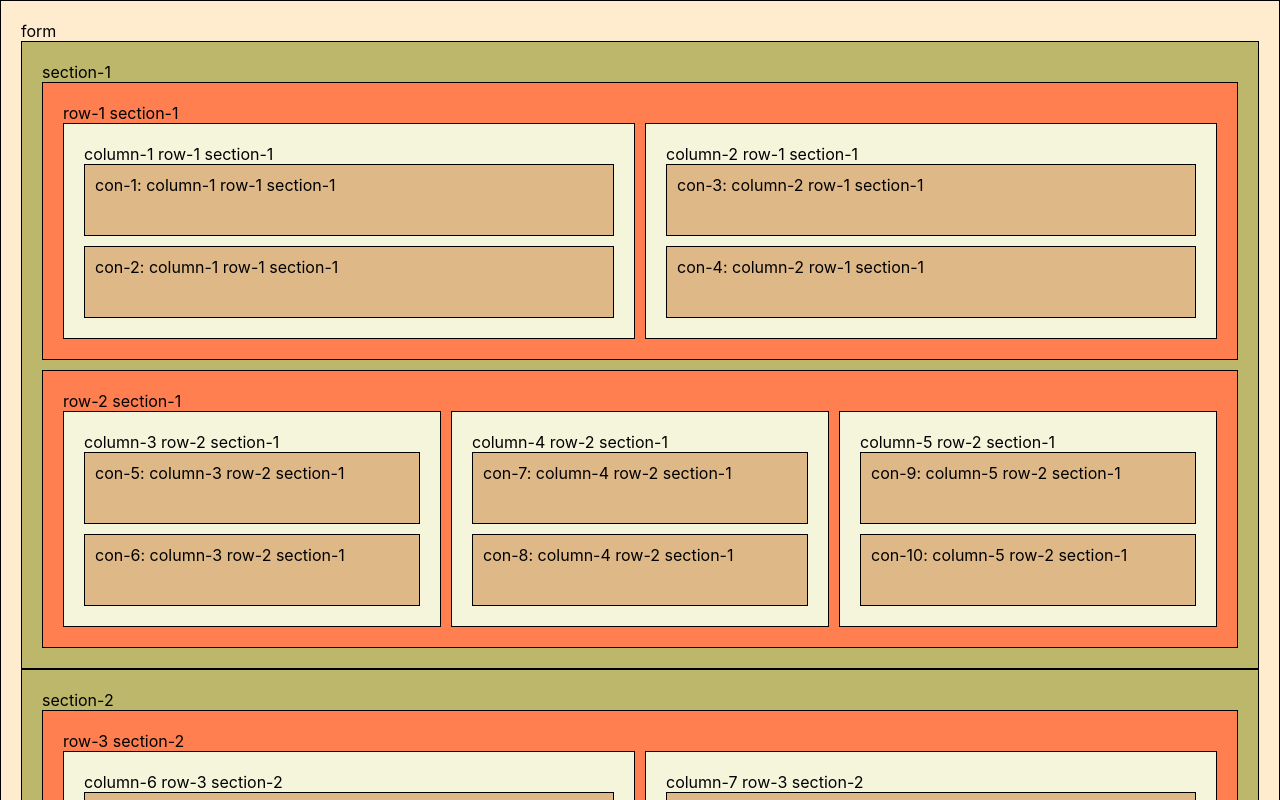
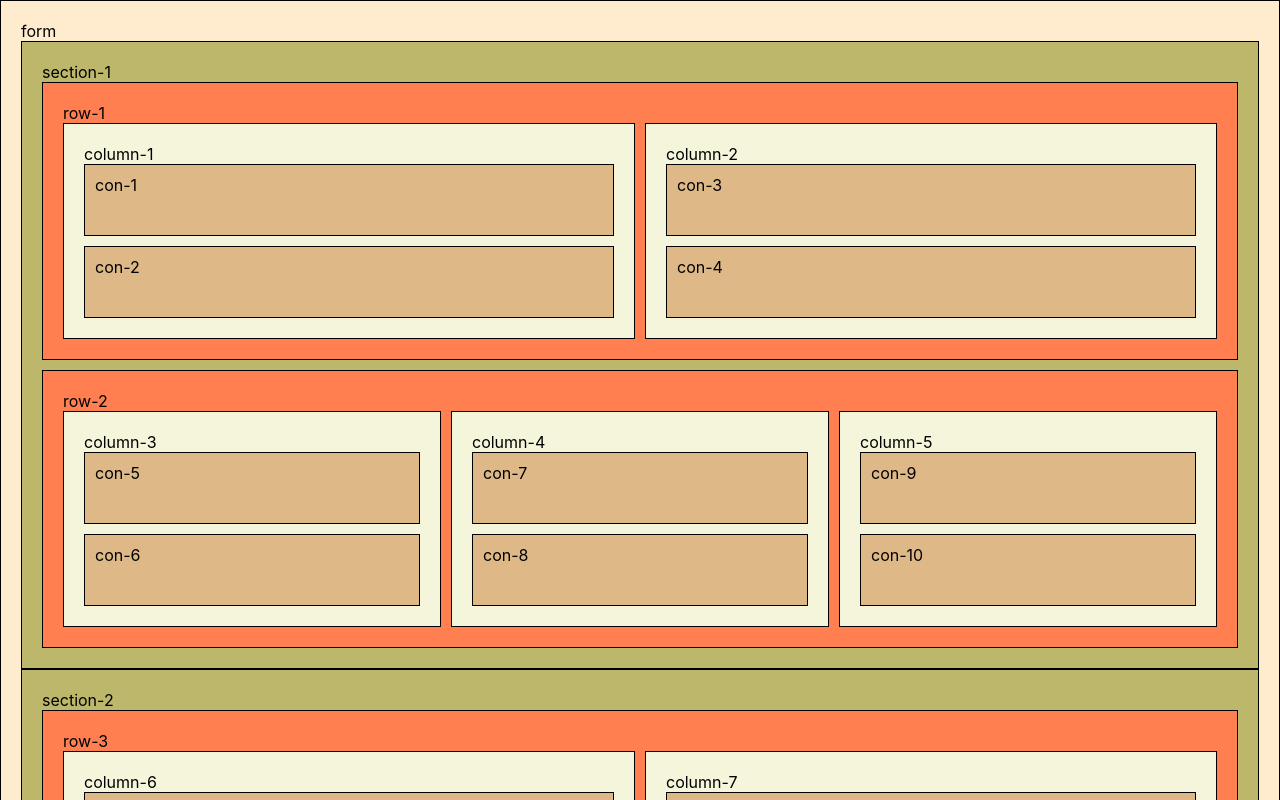
Before and after one commit to chamin966/react_dnd_test, a React (Create React App) app: page /provider in a window 1280 px wide. Shown: the top 800 px of the page. Built offline with nearby package versions, Linux system fonts and the light colour scheme.

Commit message:
Fix: 불필요한 프롭스 제거

```diff
--- a/src/example/dnd/practice/Column.tsx
+++ b/src/example/dnd/practice/Column.tsx
@@ -22,8 +22,7 @@ const getStyle = (isDragging: boolean): CSSProperties => {
 export interface IDragColumnSource {
   id: string;
   index: number;
-  parentRowId: string;
-  parentSectionId: string;
+  parentId: string;
 }
 
 export interface IColumn {
@@ -34,8 +33,7 @@ export interface IColumn {
 interface ColumnProps {
   id: string;
   controls: string[];
-  parentSectionId: string;
-  parentRowId: string;
+  parentId: string;
   index: number;
 }
 
@@ -59,7 +57,7 @@ const Column: FC<ColumnProps> = memo(
         const dragIndex = item.index;
         const hoverIndex = props.index;
 
-        if (item.parentRowId === props.parentRowId && dragIndex === hoverIndex) return;
+        if (item.parentId === props.parentId && dragIndex === hoverIndex) return;
 
         const hoverBoundingRect = ref.current?.getBoundingClientRect();
         const hoverMiddleX = (hoverBoundingRect.right - hoverBoundingRect.left) / 2;
@@ -72,8 +70,7 @@ const Column: FC<ColumnProps> = memo(
         dispatchColumnMove(item, props);
         // 불변성 변화로 변경해야 함
         item.index = props.index;
-        item.parentRowId = props.parentRowId;
-        item.parentSectionId = props.parentSectionId;
+        item.parentId = props.parentId;
       }
     });
 
@@ -84,8 +81,7 @@ const Column: FC<ColumnProps> = memo(
           return {
             id: props.id,
             index: props.index,
-            parentRowId: props.parentRowId,
-            parentSectionId: props.parentSectionId
+            parentId: props.parentId
           };
         },
         collect: (monitor) => ({ draggingItemId: monitor.getItem()?.id })
@@ -96,16 +92,7 @@ const Column: FC<ColumnProps> = memo(
     drag(drop(ref));
 
     const renderControl = useCallback((controlId: string, index: number) => {
-      return (
-        <Control
-          key={controlId}
-          index={index}
-          id={controlId}
-          parentSectionId={props.parentSectionId}
-          parentRowId={props.parentRowId}
-          parentColumnId={props.id}
-        />
-      );
+      return <Control key={controlId} index={index} id={controlId} parentId={props.id} />;
     }, []);
 
     return (
@@ -114,7 +101,7 @@ const Column: FC<ColumnProps> = memo(
         style={{ ...getStyle(draggingItemId === props.id) }}
         data-handler-id={handlerId}
       >
-        {props.id} {props.parentRowId} {props.parentSectionId}
+        {props.id}
         <div
           style={{
             display: 'flex',
--- a/src/example/dnd/practice/Control.tsx
+++ b/src/example/dnd/practice/Control.tsx
@@ -19,17 +19,13 @@ const getStyle = (isDragging: boolean): CSSProperties => {
 export interface IDragControlSource {
   id: string;
   index: number;
-  parentColumnId: string;
-  parentRowId: string;
-  parentSectionId: string;
+  parentId: string;
 }
 
 export interface ControlProps {
   id: string;
   index: number;
-  parentSectionId: string;
-  parentRowId: string;
-  parentColumnId: string;
+  parentId: string;
 }
 const Control: FC<ControlProps> = memo(
   function Control(props: ControlProps) {
@@ -52,18 +48,12 @@ const Control: FC<ControlProps> = memo(
         const dragIndex = item.index;
         const hoverIndex = props.index;
 
-        if (
-          item.parentColumnId === props.parentColumnId &&
-          dragIndex === hoverIndex
-        )
-          return;
+        if (item.parentId === props.parentId && dragIndex === hoverIndex) return;
 
         const hoverBoundingRect = ref.current?.getBoundingClientRect();
-        const hoverMiddleY =
-          (hoverBoundingRect.bottom - hoverBoundingRect.top) / 2;
+        const hoverMiddleY = (hoverBoundingRect.bottom - hoverBoundingRect.top) / 2;
         const clientOffset = monitor.getClientOffset();
-        const hoverClientY =
-          (clientOffset as XYCoord).y - hoverBoundingRect.top;
+        const hoverClientY = (clientOffset as XYCoord).y - hoverBoundingRect.top;
         if (dragIndex < hoverIndex && hoverClientY < hoverMiddleY) return;
         if (dragIndex > hoverIndex && hoverClientY > hoverMiddleY) return;
 
@@ -90,9 +80,7 @@ const Control: FC<ControlProps> = memo(
 
         // 불변성 변화로 변경해야 함
         item.index = props.index;
-        item.parentColumnId = props.parentColumnId;
-        item.parentRowId = props.parentRowId;
-        item.parentSectionId = props.parentSectionId;
+        item.parentId = props.parentId;
       }
     });
 
@@ -102,9 +90,7 @@ const Control: FC<ControlProps> = memo(
         return {
           id: props.id,
           index: props.index,
-          parentColumnId: props.parentColumnId,
-          parentRowId: props.parentRowId,
-          parentSectionId: props.parentSectionId
+          parentColumnId: props.parentId
         };
       },
       collect: (monitor) => ({ draggingItemId: monitor.getItem()?.id })
@@ -118,8 +104,7 @@ const Control: FC<ControlProps> = memo(
         style={{ ...getStyle(draggingItemId === props.id) }}
         data-handler-id={handlerId}
       >
-        {props.id}: {props.parentColumnId} {props.parentRowId}{' '}
-        {props.parentSectionId}
+        {props.id}
       </div>
     );
   },
--- a/src/example/dnd/practice/Form.tsx
+++ b/src/example/dnd/practice/Form.tsx
@@ -26,7 +26,7 @@ function Form() {
         {form.sections.map((section, index) => (
           <Section
             key={section.id}
-            parentFormId={form.id}
+            parentId={form.id}
             id={section.id}
             rows={section.rows}
             index={index}
--- a/src/example/dnd/practice/Row.tsx
+++ b/src/example/dnd/practice/Row.tsx
@@ -20,7 +20,7 @@ const getStyle = (isDragging: boolean): CSSProperties => {
 export interface IDragRowSource {
   id: string;
   index: number;
-  parentSectionId: string;
+  parentId: string;
 }
 
 export interface IRow {
@@ -31,7 +31,7 @@ export interface IRow {
 interface RowProps {
   id: string;
   columns: IColumn[];
-  parentSectionId: string;
+  parentId: string;
   index: number;
 }
 
@@ -39,11 +39,7 @@ const Row: FC<RowProps> = memo(
   function Row(props: RowProps) {
     const ref = useRef<HTMLDivElement>(null);
 
-    const [{ handlerId }, drop] = useDrop<
-      IDragRowSource,
-      void,
-      { handlerId: Identifier | null }
-    >({
+    const [{ handlerId }, drop] = useDrop<IDragRowSource, void, { handlerId: Identifier | null }>({
       accept: ItemTypes.ROW,
       collect: (monitor) => {
         return {
@@ -56,18 +52,12 @@ const Row: FC<RowProps> = memo(
         const dragIndex = item.index;
         const hoverIndex = props.index;
 
-        if (
-          item.parentSectionId === props.parentSectionId &&
-          dragIndex === hoverIndex
-        )
-          return;
+        if (item.parentId === props.parentId && dragIndex === hoverIndex) return;
 
         const hoverBoundingRect = ref.current?.getBoundingClientRect();
-        const hoverMiddleY =
-          (hoverBoundingRect.bottom - hoverBoundingRect.top) / 2;
+        const hoverMiddleY = (hoverBoundingRect.bottom - hoverBoundingRect.top) / 2;
         const clientOffset = monitor.getClientOffset();
-        const hoverClientY =
-          (clientOffset as XYCoord).y - hoverBoundingRect.top;
+        const hoverClientY = (clientOffset as XYCoord).y - hoverBoundingRect.top;
         if (dragIndex < hoverIndex && hoverClientY < hoverMiddleY) return;
         if (dragIndex > hoverIndex && hoverClientY > hoverMiddleY) return;
 
@@ -76,7 +66,7 @@ const Row: FC<RowProps> = memo(
 
         // 불변성 변화로 변경해야 함
         item.index = props.index;
-        item.parentSectionId = props.parentSectionId;
+        item.parentId = props.parentId;
       }
     });
 
@@ -86,7 +76,7 @@ const Row: FC<RowProps> = memo(
         return {
           id: props.id,
           index: props.index,
-          parentSectionId: props.parentSectionId
+          parentId: props.parentId
         };
       },
       collect: (monitor) => ({ draggingItemId: monitor.getItem()?.id })
@@ -100,8 +90,7 @@ const Row: FC<RowProps> = memo(
           key={column.id}
           id={column.id}
           controls={column.controls}
-          parentSectionId={props.parentSectionId}
-          parentRowId={props.id}
+          parentId={props.id}
           index={index}
         />
       );
@@ -115,7 +104,7 @@ const Row: FC<RowProps> = memo(
         }}
         data-handler-id={handlerId}
       >
-        {props.id} {props.parentSectionId}
+        {props.id}
         <div
           style={{
             display: 'flex',
@@ -123,14 +112,9 @@ const Row: FC<RowProps> = memo(
           }}
         >
           {props.columns.length === 0 && (
-            <Placeholder
-              dropTargetId={props.id}
-              droppableType={ItemTypes.COLUMN}
-            />
+            <Placeholder dropTargetId={props.id} droppableType={ItemTypes.COLUMN} />
           )}
-          {props.columns.map((column: IColumn, index: number) =>
-            renderColumn(column, index)
-          )}
+          {props.columns.map((column: IColumn, index: number) => renderColumn(column, index))}
         </div>
       </div>
     );
--- a/src/example/dnd/practice/Section.tsx
+++ b/src/example/dnd/practice/Section.tsx
@@ -30,7 +30,7 @@ export interface ISection {
 interface SectionProps {
   id: string;
   rows: IRow[];
-  parentFormId: string;
+  parentId: string;
   index: number;
 }
 
@@ -58,11 +58,9 @@ const Section: FC<SectionProps> = memo(
         if (dragIndex === hoverIndex) return;
 
         const hoverBoundingRect = ref.current?.getBoundingClientRect();
-        const hoverMiddleY =
-          (hoverBoundingRect.bottom - hoverBoundingRect.top) / 2;
+        const hoverMiddleY = (hoverBoundingRect.bottom - hoverBoundingRect.top) / 2;
         const clientOffset = monitor.getClientOffset();
-        const hoverClientY =
-          (clientOffset as XYCoord).y - hoverBoundingRect.top;
+        const hoverClientY = (clientOffset as XYCoord).y - hoverBoundingRect.top;
         if (dragIndex < hoverIndex && hoverClientY < hoverMiddleY) return;
         if (dragIndex > hoverIndex && hoverClientY > hoverMiddleY) return;
 
@@ -93,8 +91,8 @@ const Section: FC<SectionProps> = memo(
           key={row.id}
           id={row.id}
           columns={row.columns}
-          parentSectionId={props.id}
           index={index}
+          parentId={props.parentId}
         />
       );
     }, []);
@@ -116,10 +114,7 @@ const Section: FC<SectionProps> = memo(
           }}
         >
           {props.rows.length === 0 && (
-            <Placeholder
-              dropTargetId={props.id}
-              droppableType={ItemTypes.ROW}
-            />
+            <Placeholder dropTargetId={props.id} droppableType={ItemTypes.ROW} />
           )}
           {props.rows.map((row, index) => renderRow(row, index))}
         </div>
```
Also changed, not shown: src/util/moveComponent.ts (deleted, +0 -35 lines).
